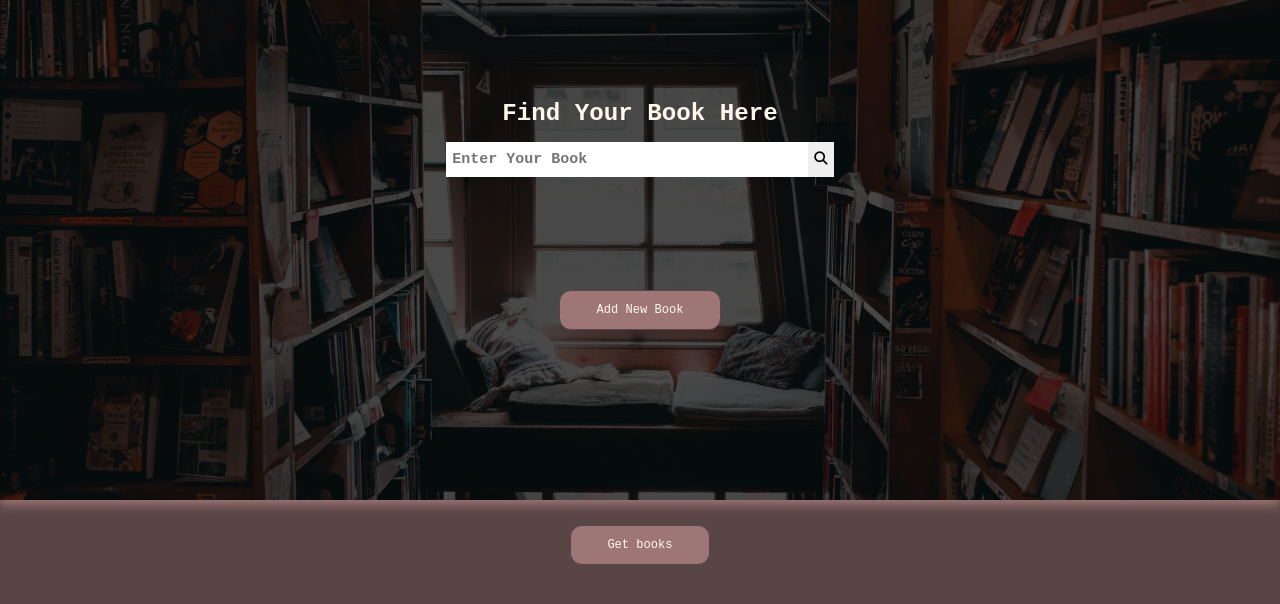
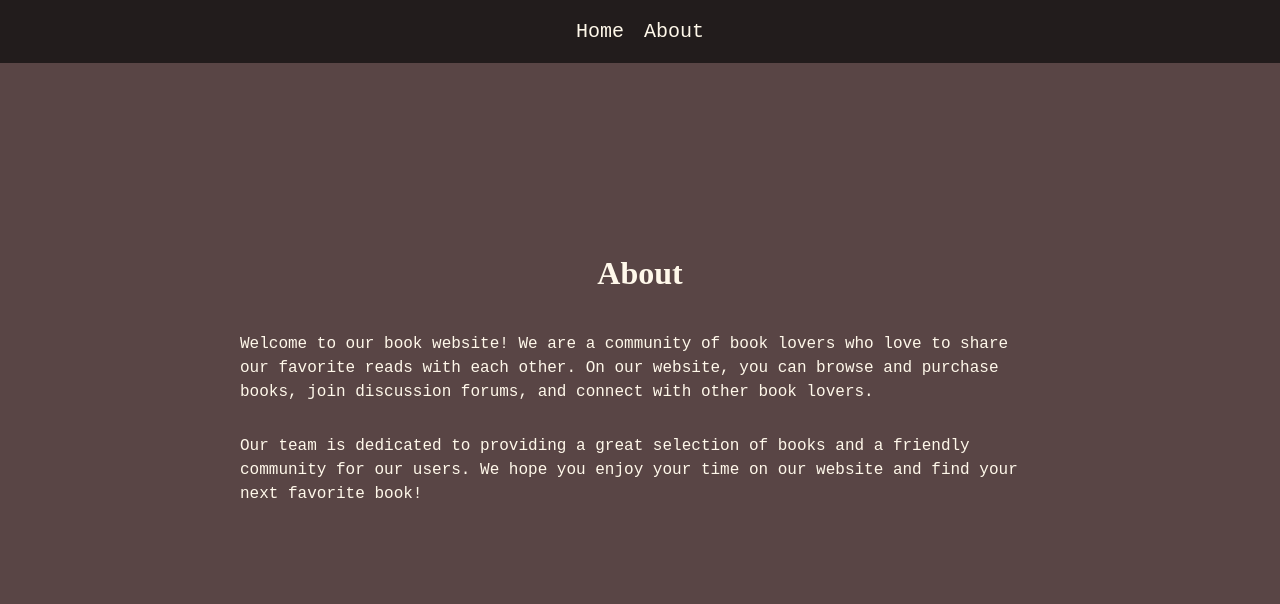
Before and after one commit to nizarchaouch/Books-repository, a React (Create React App) app: page /About in a window 1280 px wide. Shown: the top 604 px of the page. Built offline with nearby package versions, Linux system fonts and the light colour scheme.

Commit message:
main about

```diff
--- a/package.json
+++ b/package.json
@@ -9,6 +9,7 @@
     "axios": "^1.2.2",
     "react": "^18.2.0",
     "react-dom": "^18.2.0",
+    "react-router-dom": "^6.6.1",
     "react-scripts": "5.0.1",
     "web-vitals": "^2.1.4"
   },
--- a/src/App.js
+++ b/src/App.js
@@ -4,9 +4,13 @@ import FindBook from './Components/FindBook';
 import NewBook from './Components/NewBook';
 import Card from './Components/Card';
 import { useState } from 'react';
+import Main from './Components/Main';
+import { Routes, Route, Navigate } from 'react-router-dom';
+import About from './Page/About';
+import Home from './Page/Home';
 
 function App() {
-  const [books, setbooks] = useState([]);
+  /* const [books, setbooks] = useState([]);
   const [isLoading, setIsLoading] = useState(false);
   const [isbtn, setbtn] = useState(true);
   const getbooks = async () => {
@@ -37,10 +41,16 @@ function App() {
     <Card key={item.id} iamge={item.imageLinks.smallThumbnail} title={item.title} />
   );
   const loadingList = <h1 className='loading' >loading...</h1>
-  const btn = <button className='btn' onClick={getbooks}>Get books</button>
+  const btn = <button className='btn' onClick={getbooks}>Get books</button> */
   return (
     <>
-      <div className="header">
+      <Main />
+      <Routes>
+        <Route path="/" element={<Navigate replace to="/Home" />} />
+        <Route path="/Home" element={< Home />} />
+        <Route path="/About" element={< About />} />
+      </Routes>
+      {/* <div className="header">
         <FindBook />
         <NewBook onSave={addBookHandler} />
       </div>
@@ -49,7 +59,7 @@ function App() {
         {!isLoading && bookList}
 
       </div>
-      {isbtn && btn}
+      {isbtn && btn} */}
     </>
   );
 }
--- /dev/null
+++ b/src/Components/Main.css
@@ -0,0 +1,38 @@
+:root {
+  --primary-color: #594545;
+  --secondary-color: #9E7676;
+  --tertiary-color: #FFF8EA;
+}
+nav {
+  display: flex;
+  justify-content: space-between;
+  align-items: center;
+  background-color: #221c1c;
+  color: var(--tertiary-color);
+  padding: 20px;
+}
+
+ul {
+  display: flex;
+  list-style: none;
+  margin-left: auto;
+  margin-right: auto;
+}
+
+li {
+  margin: 0 10px;
+
+}
+
+a {
+  color: var(--tertiary-color);
+  text-decoration: none;
+  font-size: 20px;
+}
+ a:hover,
+ a:active,
+ a.active {
+  color: var(--primary-color);
+  padding-bottom: 0.25rem;
+  border-bottom: 4px solid var(--secondary-color);
+}
--- /dev/null
+++ b/src/Components/Main.js
@@ -0,0 +1,18 @@
+import { Link } from "react-router-dom";
+import './Main.css';
+function Main() {
+    return (
+           <nav>
+      <ul>
+        <li>
+          <Link to="/Home">Home</Link>
+        </li>
+        <li>
+          <Link to="/about">About</Link>
+        </li>
+      </ul>
+    </nav>
+    );
+}
+
+export default Main;
--- /dev/null
+++ b/src/Page/About.css
@@ -0,0 +1,22 @@
+:root {
+  --primary-color: #594545;
+  --secondary-color: #9E7676;
+  --tertiary-color: #FFF8EA;
+}
+
+h1 {
+  text-align: center;
+  font-size: 32px;
+  color: var(--tertiary-color);
+  margin: 40px 0;
+  margin-top: 6em;
+  font-family: 'Times New Roman', Times, serif;
+}
+
+p {
+  font-size: 16px;
+  line-height: 1.5;
+  color: var(--tertiary-color);
+  margin: 30px 40px;
+  padding: 0 200px;
+}
--- /dev/null
+++ b/src/Page/About.js
@@ -0,0 +1,12 @@
+import './About.css'
+function About() {
+    return (
+      <div>
+        <h1>About</h1>
+        <p>Welcome to our book website! We are a community of book lovers who love to share our favorite reads with each other. On our website, you can browse and purchase books, join discussion forums, and connect with other book lovers.</p>
+        <p>Our team is dedicated to providing a great selection of books and a friendly community for our users. We hope you enjoy your time on our website and find your next favorite book!</p>
+      </div>
+    );
+  }
+
+  export default About;
--- /dev/null
+++ b/src/Page/Home.js
@@ -0,0 +1,58 @@
+import '../App.css';
+import '../Components/Card.css';
+import FindBook from '../Components/FindBook';
+import NewBook from '../Components/NewBook';
+import Card from '../Components/Card';
+import { useState } from 'react';
+
+function Home() {
+    const [books, setbooks] = useState([]);
+    const [isLoading, setIsLoading] = useState(false);
+    const [isbtn, setbtn] = useState(true);
+    const getbooks = async () => {
+      setIsLoading(true);
+      try {
+        const response = await fetch("https://www.googleapis.com/books/v1/volumes?q=flowers&filter=free-ebooks&key=AIzaSyCgTzxNyBTZLVvTtCBK6joWCxHaSy9gZQo" + '&maxResults=21');
+        if (!response.ok) {
+          throw new Error("Something went wrong!!!!");
+        }
+        const data = await response.json();
+        const fetchedbooks = data.items.map((book) => {
+          return { ...book.volumeInfo, id: Math.random().toString(), };
+        });
+        console.log(fetchedbooks);
+        setbooks(fetchedbooks);
+      } catch (error) {
+        alert("something went wrong!")
+      }
+      setIsLoading(false);
+      setbtn(false)
+    };
+    const addBookHandler = (newbook) => {
+      console.log(newbook);
+      setbooks([...books, newbook]);
+      console.log(books);
+    };
+    const bookList = books.map((item) =>
+      <Card key={item.id} iamge={item.imageLinks.smallThumbnail} title={item.title} />
+    );
+    const loadingList = <h1 className='loading' >loading...</h1>
+    const btn = <button className='btn' onClick={getbooks}>Get books</button>
+
+    return (
+        <>
+        <div className="header">
+        <FindBook />
+        <NewBook onSave={addBookHandler} />
+      </div>
+      {isLoading && loadingList}
+      <div className="container">
+        {!isLoading && bookList}
+
+      </div>
+      {isbtn && btn}
+        </>
+     );
+}
+
+export default Home;
--- a/src/index.js
+++ b/src/index.js
@@ -3,12 +3,14 @@ import ReactDOM from 'react-dom/client';
 import './index.css';
 import App from './App';
 import reportWebVitals from './reportWebVitals';
+import { BrowserRouter } from 'react-router-dom';
+
 
 const root = ReactDOM.createRoot(document.getElementById('root'));
 root.render(
-  <React.StrictMode>
-    <App />
-  </React.StrictMode>
+  <BrowserRouter>
+        <App />
+    </BrowserRouter>,
 );
 
 // If you want to start measuring performance in your app, pass a function
```
Also changed, not shown: src/Components/FindBook.js (+18 -2 lines), src/Page/Home.css (added), 1 other file (tests, documents, lock files or other folders).
